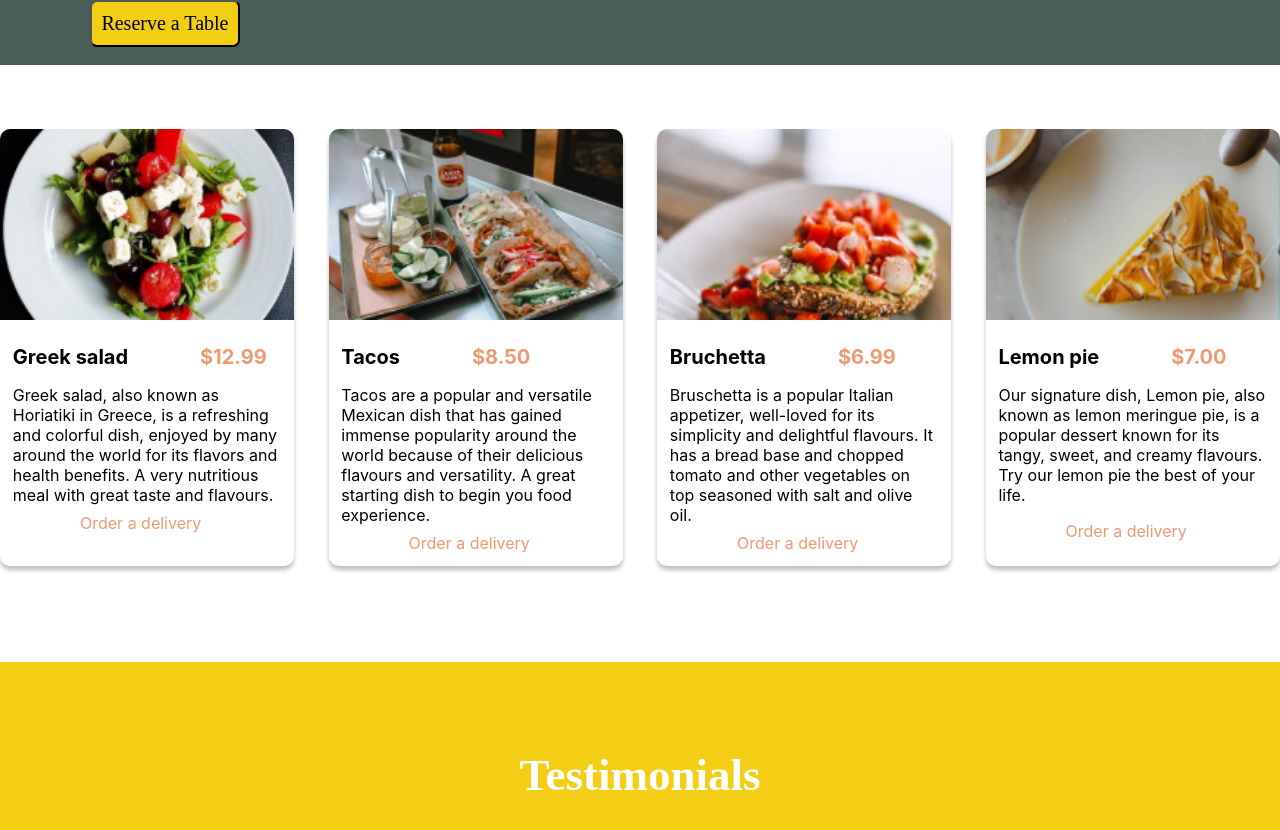
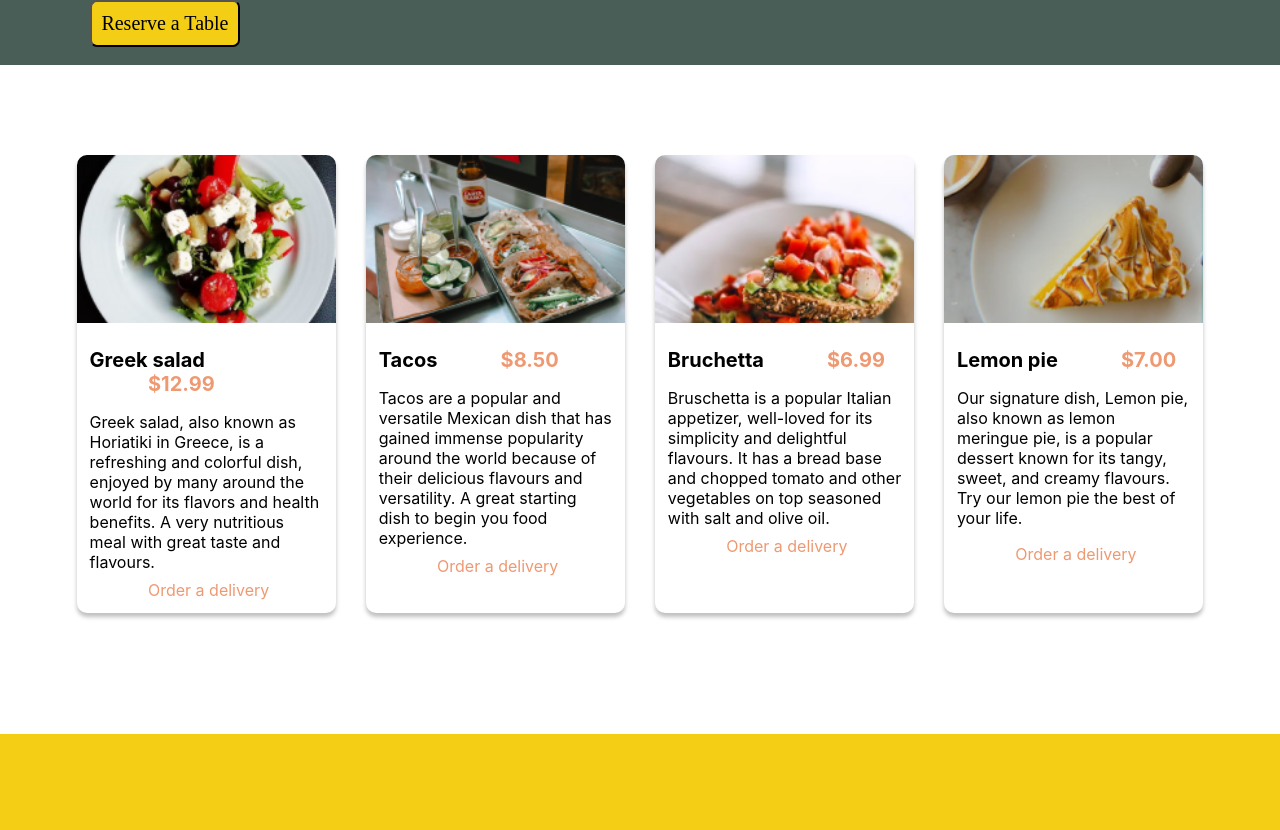
Before and after one commit to StevePapasot/Little-Lemon, a React (Create React App) app: page / in a window 1280 px wide. Shown: the part 617-1447 px from the top of the page. Built offline with nearby package versions, Linux system fonts and the light colour scheme.

Commit message:
Completed

```diff
--- a/src/Cards.css
+++ b/src/Cards.css
@@ -39,6 +39,11 @@
   padding-left: 25%;
 }
 
+@media screen and (max-width: 1600px) {
+  .cards {
+    padding: 2% 6%;
+  }
+}
 @media screen and (max-width: 1100px) {
   .cards {
     padding: 6%;
```
